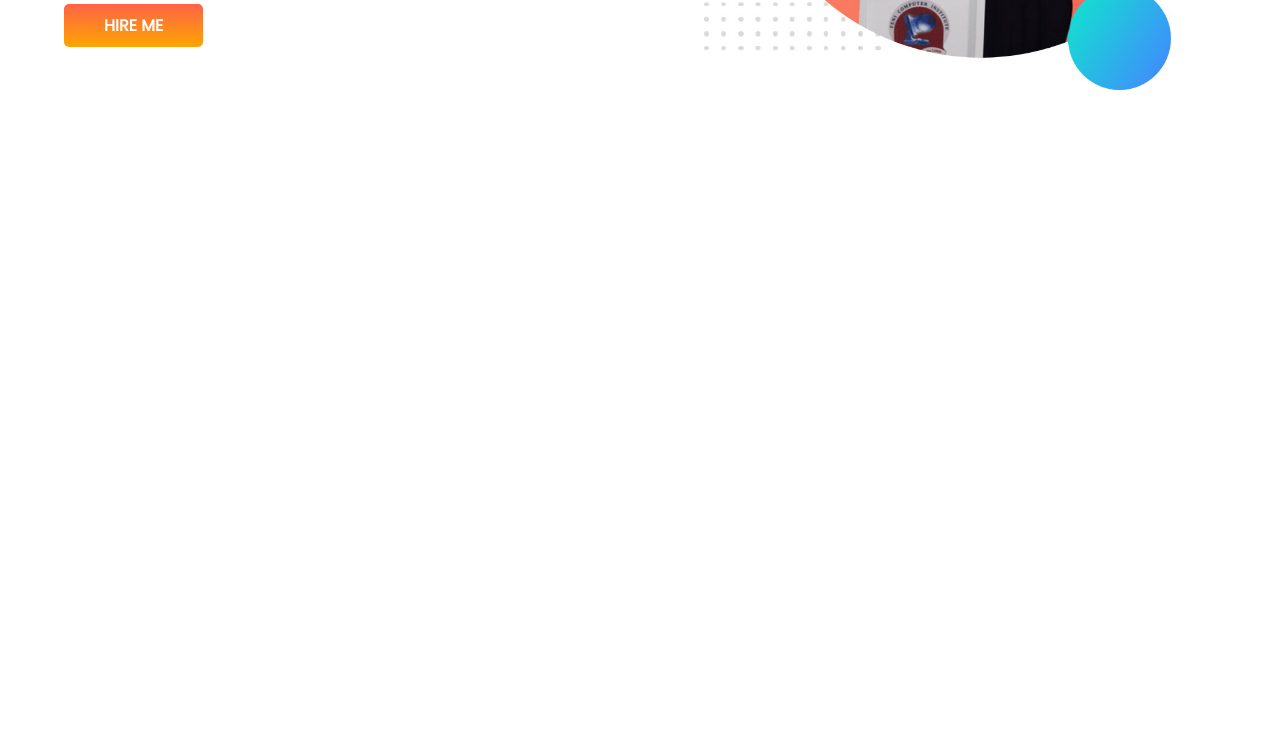
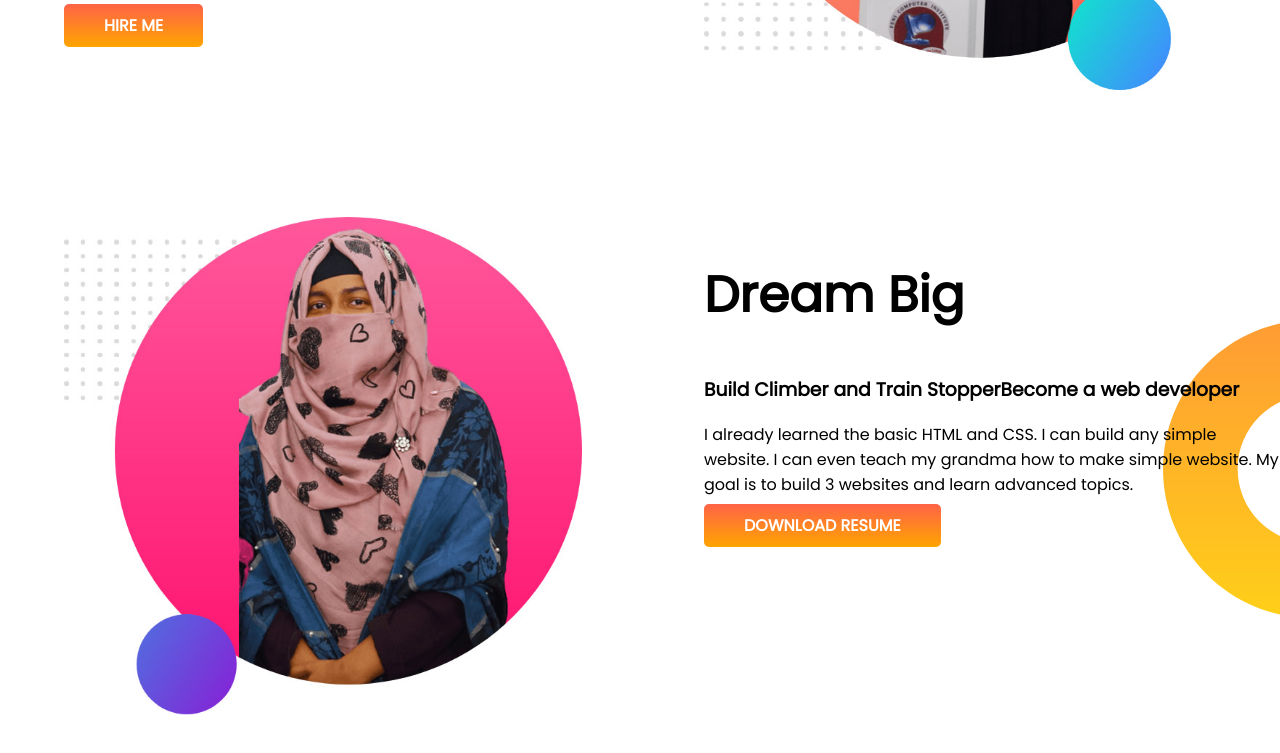
Before and after one commit to sahinur31/developer-portfolio, a plain HTML site: page index.html in a window 1280 px wide. Shown: the part 425-1178 px from the top of the page. Before the commit the page ends 800 px from the top, so only its background shows below. Drawn offline with Linux system fonts and the light colour scheme.

Commit message:
dream-big ulpoaded

```diff
--- a/index.html
+++ b/index.html
@@ -22,6 +22,16 @@
             <img src="images/my-bg.jpg" alt="welcome-photo">
         </div>
     </section>
-
+    <section class="flex-area section-margin dream-bg">
+        <div class="half-width">
+            <img src="images/my-bg2.jpg" alt="welcome-photo">
+        </div>
+        <div class="half-width">
+            <h1>Dream Big</h1>
+            <h3>Build Climber and Train StopperBecome a web developer</h3>
+            <p>I already learned the basic HTML and CSS. I can build any simple website. I can even teach my grandma how to make simple website. My goal is to build 3 websites and learn advanced topics.</p>
+            <a href="https://www.linkedin.com/in/nur-sahinur-475167122/" target="_blank" class="link-button">DOWNLOAD RESUME</a>
+        </div>
+    </section>
 </body>
 </html>
--- a/style.css
+++ b/style.css
@@ -35,3 +35,6 @@ h1 span{
 .half-width img{
     width: 90%;
 }
+.dream-bg {
+    background: url(images/dream-bg.png) no-repeat right;
+}
```
